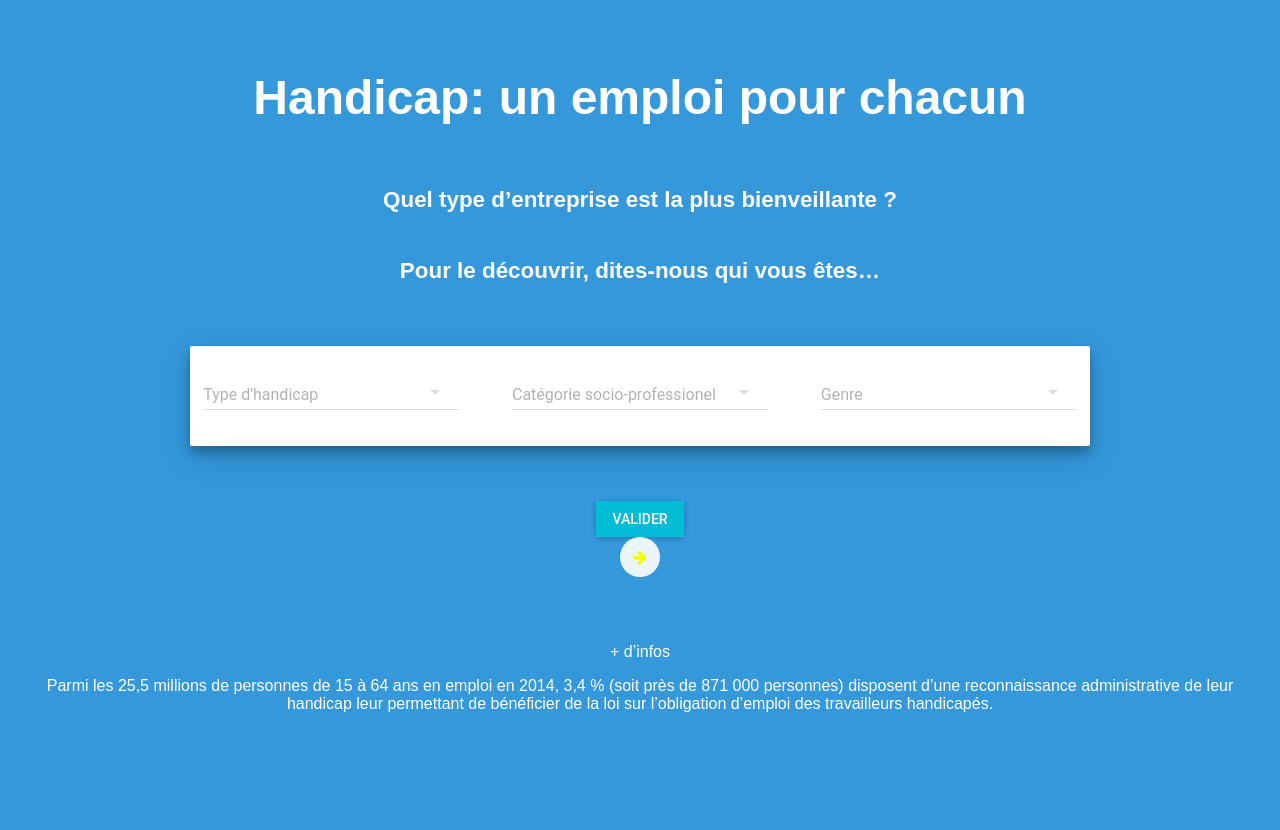
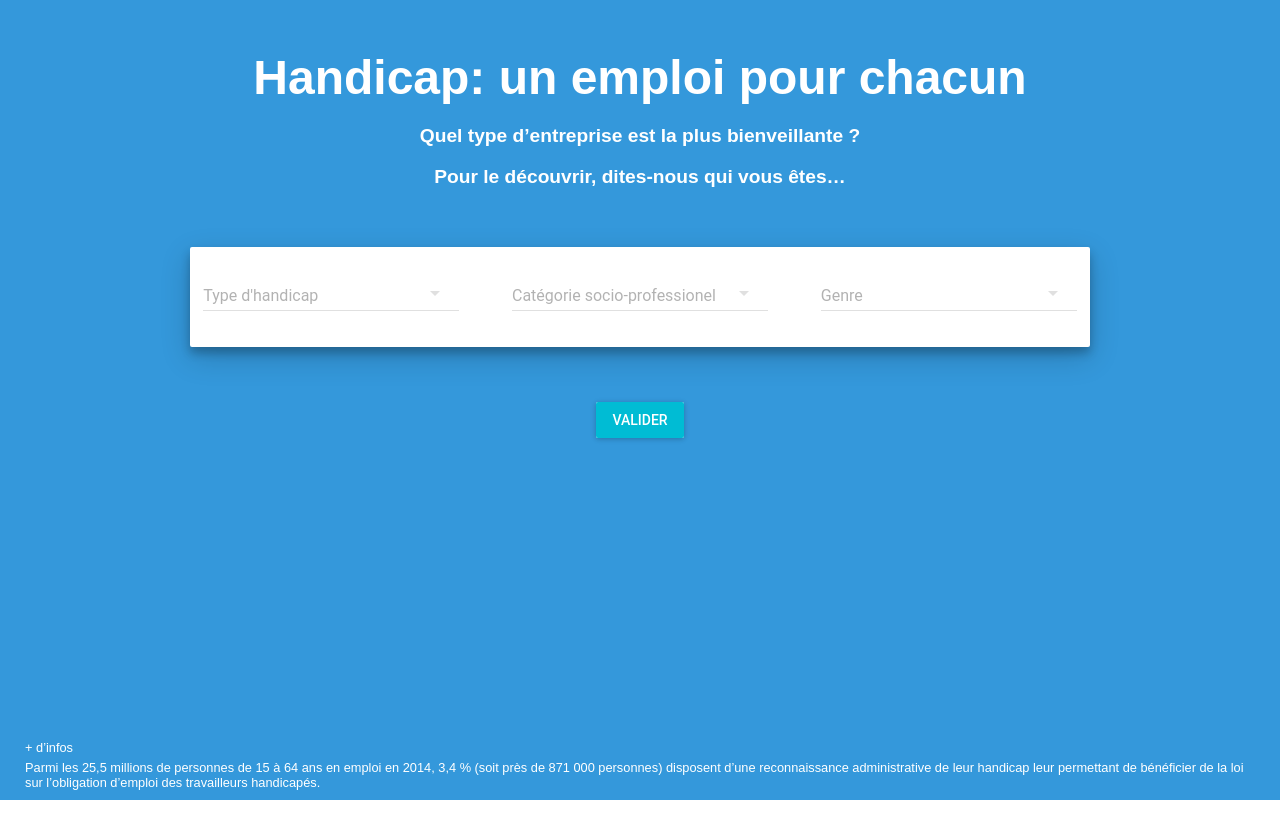
Before and after one commit to Gambadeur/datathon-ajis, a React (Create React App) app: page / in a window 1280 px wide. After the commit the page ends 800 px from the top, so only its background shows below. Built offline with nearby package versions, Linux system fonts and the light colour scheme; what react-tap-event-plugin would draw is missing.

Commit message:
companysize updated

```diff
--- a/src/App.css
+++ b/src/App.css
@@ -5,21 +5,81 @@ h1 {
 
 h2 {
   font-size: 3em;
+  margin: 20px;
 }
 
 h3 {
-  font-size: 1.4em;
+  font-size: 1.2em;
+  margin-top: 0;
 }
+
+.info {
+  position: absolute;
+  bottom: 0;
+  width: 100%;
+  font-size: 0.8rem;
+  margin-top: '10px';
+	text-align: 'center';
+	padding: '20px';
+  padding: 5px 20px;
+  box-sizing: border-box;
+}
+
+.info>p {
+  margin: 5px;
+}
+
+
+
+.screen {
+  background-color: #ECECEC;
+  color: #222222;
+  width: 100%;
+  height: 100vh;
+  position: relative;
+  box-sizing: border-box;
+}
+
+.next-page-btn-container {
+  position: absolute;
+  right: 20px;
+  top: 50%;
+  transform: translate(-50%);
+}
+
+.next-page-btn {
+  background-color: #fff;
+  width: 40px;
+  height: 40px;
+  z-index: 100000;
+  cursor: pointer;
+  display: flex;
+  justify-content: center;
+  align-items: center;
+  border-radius: 50%;
+}
+
+
+
+/* ===========   CompanySize   =========== */
 
 .circle-container {
   display: flex;
-  align-items: flex-end;
+  align-items: center;
 }
 
+
+
 .circle {
+  margin: 5px;
   background: white;
-  border: 1px solid black;
+  /*border: 1px solid black;*/
+  box-shadow: 3px 3px 5px rgba(0,0,0,0.2);
   border-radius: 50%;
+  display: flex;
+  align-items: center;
+  justify-content: center;
+  color: #000;
 }
 
 .circle:nth-child(1) {
@@ -39,24 +99,19 @@ h3 {
   width: 350px;
 }
 
+.active-circle {
+  background-color: #23FBFB;
+  color: #fff;
+}
 
 
-.screen {
-  background-color: #ECECEC;
-  color: #222222;
-  width: 100%;
-  height: 100vh;
+/* ============ ContractType =========== */
+iframe #middle.ig-container {
+  background-color: green !important;
 }
 
-.next-page-btn {
-  background-color: rgba(255, 255,255, 0.9);
-  width: 40px;
-  height: 40px;
-  display: flex;
-  justify-content: center;
-  align-items: center;
-  border-radius: 50%;
-}
+
+/* =========== Carousel ============= */
 
 .carousel-container {
   overflow: hidden;
@@ -70,6 +125,8 @@ h3 {
   position: relative;
   left: 0;
 }
+
+/* ====== Animations ======== */
 
 .animate-panel1 {
   animation-name: moveToLeft1;
--- a/src/Containers/CompanySize.js
+++ b/src/Containers/CompanySize.js
@@ -19,6 +19,27 @@ const paragraphe = {
 	padding: '20px'
 }
 
+const iframe1 = {
+	border: 'none'
+}
+
+const iframe2 = {
+	padding: '8px 0',
+	fontFamily: 'Arial!important',
+	fontSize: '13px!important',
+	lineHeight: '15px!important',
+	textAlign: 'center',
+	borderTop: '1px solid #dadada',
+	margin: '0 30px'
+}
+
+const iframe3 = {
+	color: '#989898 !important',
+	textDecoration: 'none!important'
+}
+
+
+
 class CompanySize extends Component {
 	render() {
 		return (
@@ -26,19 +47,22 @@ class CompanySize extends Component {
 			<div style={styleCompanySize} className="screen">
 				<h2>Handicap: un emploi pour chacun</h2>
 				<h3>De la TPE à la grande entreprise, quel cadre de travail semble le mieux convenir à votre situation?</h3>
-				<div className="circle-container">
+				{/*<div className="circle-container">
+					<div className="circle"><p>TPE</p></div>
+					<div className="circle active-circle"><p>PME</p></div>
 					<div className="circle"></div>
 					<div className="circle"></div>
-					<div className="circle"></div>
-					<div className="circle"></div>
+				</div>*/}
+				<iframe allowfullscreen src="//e.infogram.com/type_dentreprise?src=embed" title="Type d&#39;entreprise" width="550" height="485" scrolling="no" frameborder="0" style={iframe1}></iframe>
+
+				<div className="next-page-btn-container">
+					<div className="next-page-btn"
+						onClick={() => this.props.goToNextPage(2)}>
+						<i className="fa fa-arrow-right" style={{ color: '#E74C3C' }}></i>
+					</div>
 				</div>
 
-				<div className="next-page-btn"
-					onClick={() => this.props.goToNextPage(1)}>
-					<i className="fa fa-arrow-right" style={{ color: '#EFFF00' }}></i>
-				</div>
-
-				<div style={paragraphe}>
+				<div className="info">
 					<p>+ d’infos </p>
 					<p> Lorem ipsum dolor sit amet, consectetur adipisicing elit. Sunt perspiciatis, exercitationem tempora magni laboriosam! Accusamus minima nostrum itaque esse numquam similique, obcaecati. Recusandae autem placeat, libero ex expedita, ratione magni.
 					</p>
--- a/src/Containers/ContractType.js
+++ b/src/Containers/ContractType.js
@@ -15,8 +15,8 @@ const styleContratType = {
 
 
 const styleIframe2 = {
-	padding:'8px 0',
-	fontFamily:'Arial!important',
+	padding: '8px 0',
+	fontFamily: 'Arial!important',
 	fontSize: '13px!important',
 	lineHeight: '15px!important',
 	textAlign: 'center',
@@ -26,11 +26,11 @@ const styleIframe2 = {
 }
 
 const styleIframe3 = {
-	color:'#989898 !important',
+	color: '#989898 !important',
 	textDecoration: 'none!important'
 }
 const styleIframe4 = {
-	color:'#989898 !important',
+	color: '#989898 !important',
 	textDecoration: 'none !important'
 }
 
@@ -45,8 +45,14 @@ class ContratType extends Component {
 			<div style={styleContratType} className="screen">
 				<h2>Handicap: un emploi pour chacun</h2>
 				<h3 style={topmarginH3}>Les types de contrats / part CDD & CDI</h3>
-				<iframe allowfullscreen src="//e.infogram.com/part_cddcdi-47106?src=embed" width="550" height="638" scrolling="no" frameborder="0" style={{border: 'none'}}></iframe><div style={styleIframe2}><a href="https://infogram.com/part_cddcdi-47106" style={styleIframe3} target="_blank" rel="nofollow">Part CDD/CDI</a><br /><a href="https://infogr.am" style={styleIframe4} target="_blank" rel="nofollow"></a></div>
+				<iframe allowfullscreen src="//e.infogram.com/part_cddcdi-47106?src=embed" width="550" height="515" scrolling="no" frameborder="0" style={{ border: 'none' }}></iframe>
 
+				<div className="next-page-btn-container">
+					<div className="next-page-btn"
+						onClick={() => this.props.goToNextPage(2)}>
+						<i className="fa fa-arrow-right" style={{ color: '#2C3E50' }}></i>
+					</div>
+				</div>
 			</div>
 		);
 	}
--- a/src/Containers/Home.js
+++ b/src/Containers/Home.js
@@ -39,16 +39,14 @@ class Home extends Component {
 				<div style={styleForm}>
 					<Form />
 				</div>
-				<div style={styleButton} >
+				<div style={styleButton}
+					onClick={() => this.props.goToNextPage(1)}
+				>
 					<ValidateButton />
 				</div>
 
-				<div className="next-page-btn"
-					onClick={() => this.props.goToNextPage(1)}>
-					<i className="fa fa-arrow-right" style={{ color: '#EFFF00' }}></i>
-				</div>
 
-				<div style={paragraphe}>
+				<div className="info">
 					<p>+ d’infos </p>
 					<p> Parmi les 25,5 millions de personnes de 15 à 64 ans en emploi en 2014, 3,4 % (soit près de 871 000 personnes) disposent d’une reconnaissance administrative de leur handicap leur permettant de bénéficier de la loi sur l’obligation d’emploi des travailleurs handicapés.
 					</p>
```
